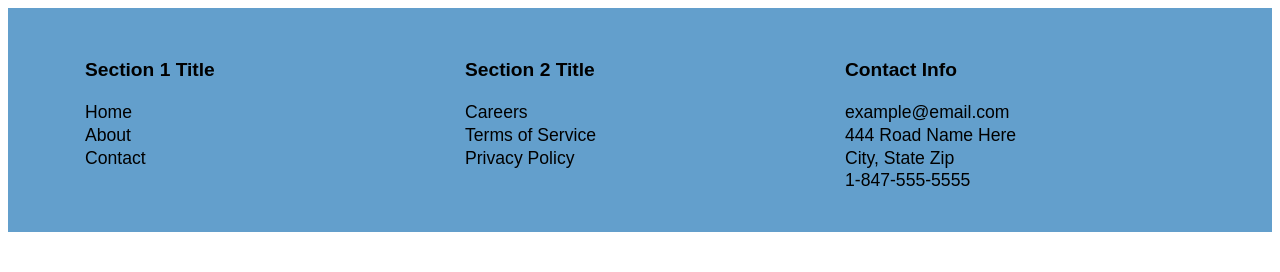
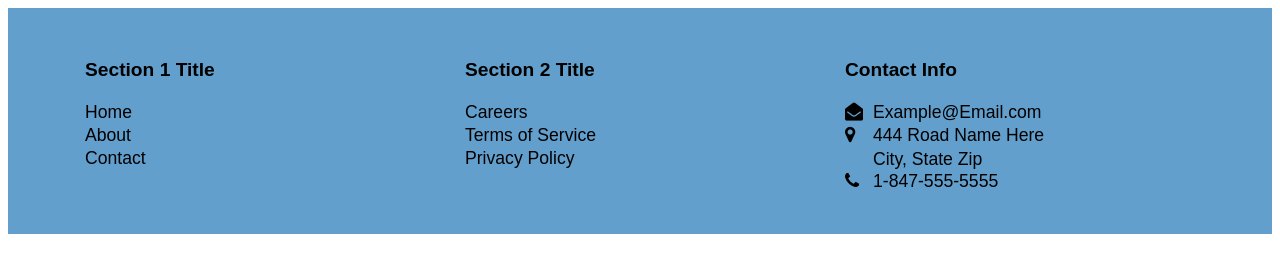
Before and after one commit to Doanvin/bem, a website: page src/footer/footer.html in a window 1280 px wide. Drawn offline with Linux system fonts and the light colour scheme; files that its build step writes are made by us from their sources.

Commit message:
Added nav folder, Updated footer with FontAwesome integration

```diff
--- a/src/_variables.scss
+++ b/src/_variables.scss
@@ -8,3 +8,9 @@ $a-hover-color: #3d1818;
 $a-active-color: #fff;
 $a-link-text-dec: none;
 $a-hover-text-dec: none;
+
+// Icons
+$icon-font-size: 18px;
+
+// List-Unstyled
+$list-p-w-m: 1.75rem;
--- a/src/footer/_footer.scss
+++ b/src/footer/_footer.scss
@@ -45,4 +45,43 @@
       text-decoration: $a-hover-text-dec;
     }
   }
+
+  &__item-icon {
+    &--address::before {
+      font-family: FontAwesome;
+      font-size: $icon-font-size;
+      content: '\f041';
+    }
+
+    &--email::before {
+      font-family: FontAwesome;
+      font-size: $icon-font-size;
+      content: '\f2b6';
+    }
+
+    &--phone::before {
+      font-family: FontAwesome;
+      font-size: $icon-font-size;
+      content: '\f095';
+    }
+  }
 }
+
+.list-unstyled {
+  list-style: none;
+
+  &--fa-icons {
+    margin: 0;
+    padding: 0;
+
+    li {
+      padding-left: $list-p-w-m;
+    }
+
+    li::before {
+      display: inline-block;
+      width: $list-p-w-m;
+      margin-left: -$list-p-w-m;
+    }
+  }
+}
--- a/src/footer/footer.html
+++ b/src/footer/footer.html
@@ -5,6 +5,7 @@
   <meta name="viewport" content="width=device-width, initial-scale=1.0">
   <meta http-equiv="X-UA-Compatible" content="ie=edge">
   <link rel="stylesheet" href="../css/bundle.min.css">
+  <link href="https://maxcdn.bootstrapcdn.com/font-awesome/4.7.0/css/font-awesome.min.css" rel="stylesheet" integrity="sha384-wvfXpqpZZVQGK6TAh5PVlGOfQNHSoD2xbE+QkPxCAFlNEevoEH3Sl0sibVcOQVnN" crossorigin="anonymous">
   <title>Document</title>
 </head>
 <body>
@@ -29,11 +30,11 @@
         </div>
         <div class="col-12 col-sm-4 footer__col">
           <div class="footer__title">Contact Info</div>
-            <span class="footer__item-icon--email"></span><a href="mailto:example@email.com">example@email.com</a>
-            <br>
-            <span class="footer__item-icon--address"></span>444 Road Name Here<br>City, State Zip
-            <br>
-            <span class="footer__item-icon--phone"></span><a href="tel:18475555555">1-847-555-5555</a>
+          <ul class="list-unstyled list-unstyled--fa-icons">
+            <li class="footer__item-icon--email"><a href="mailto:example@email.com">Example@Email.com</a></li>
+            <li class="footer__item-icon--address">444 Road Name Here<br>City, State Zip</li>
+            <li class="footer__item-icon--phone"><a href="tel:18475555555">1-847-555-5555</a></li>
+          </ul>
         </div>
       </div>
     </div>
```
Also changed, not shown: src/nav/index.html (added, +27 -0 lines), build/css/bundle.min.css, build/footer/footer.html, build/nav/index.html (added), src/main.css, src/nav/_nav.scss (added).
